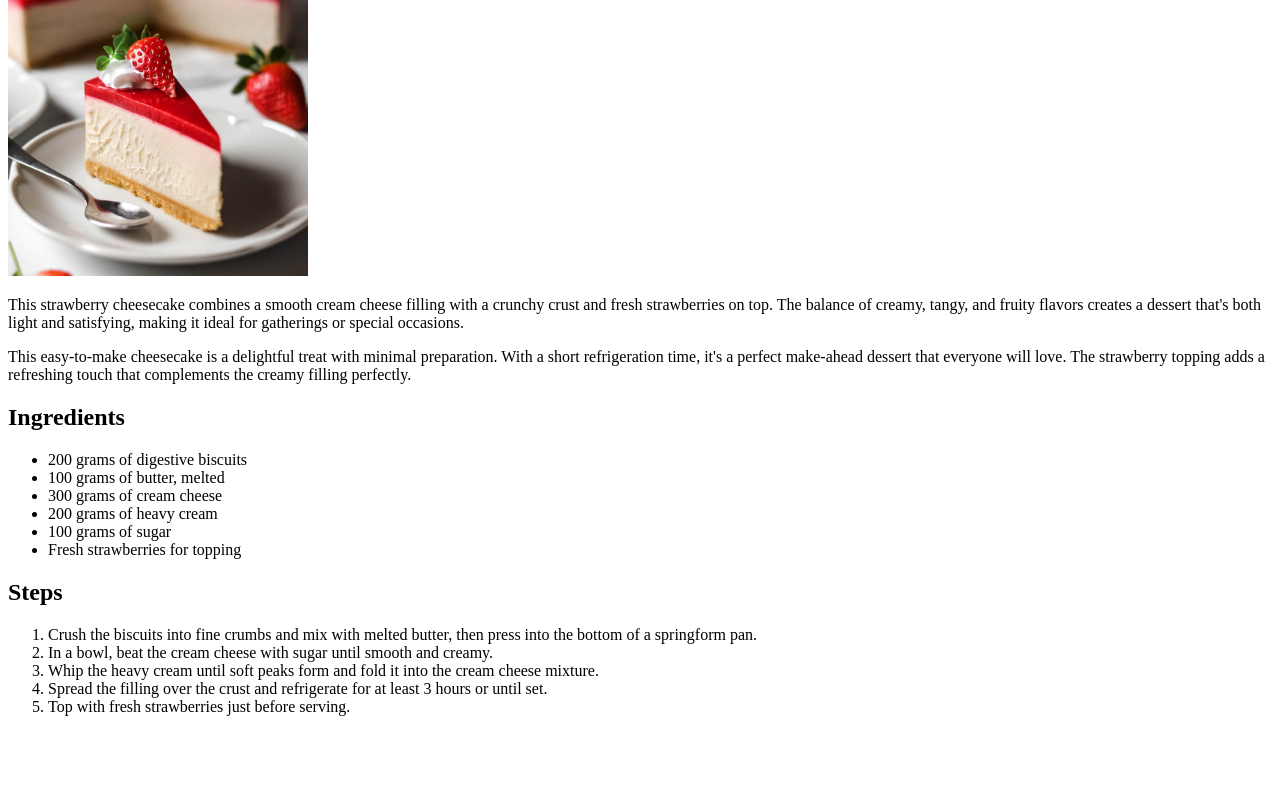
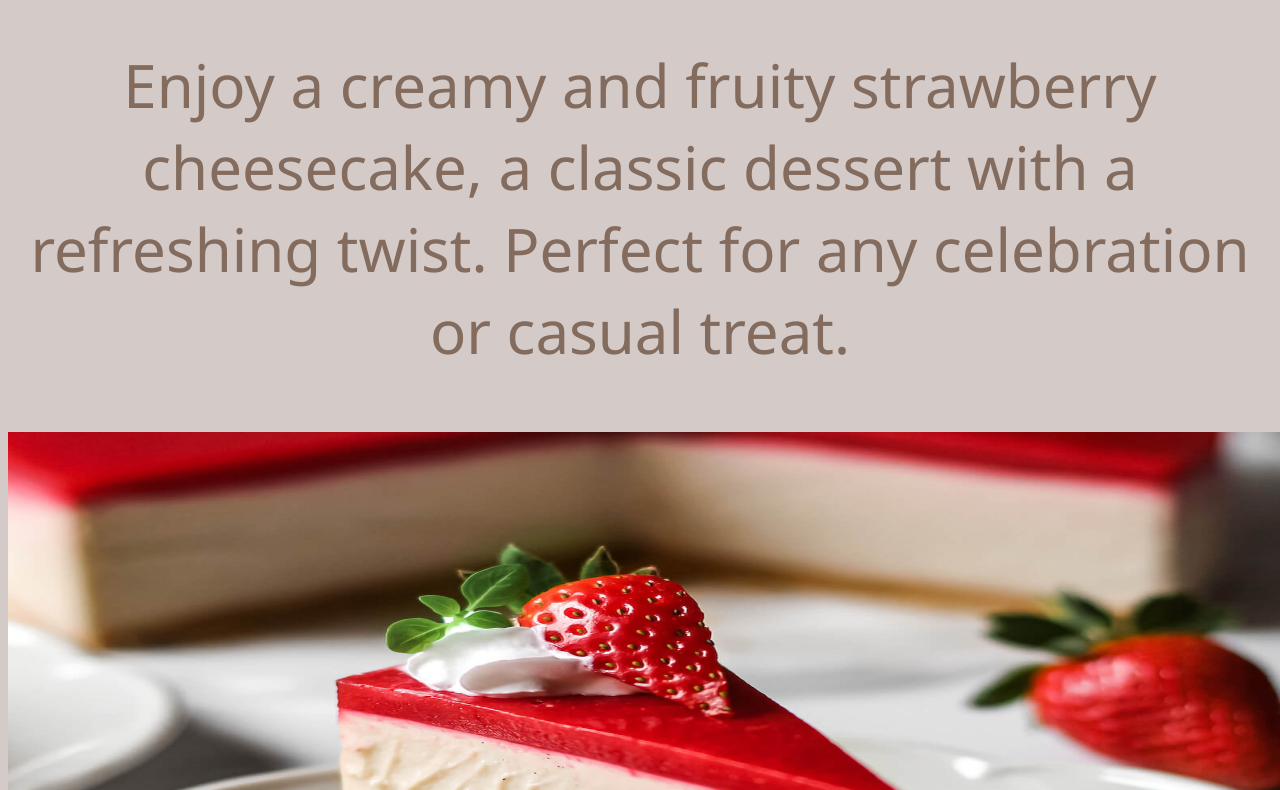
Before and after one commit to Giancarlo174/odin-recipes, a plain HTML site: page recipes/strawberrycheescake.html in a window 1280 px wide. Shown: the part 138-928 px from the top of the page. Before the commit the page ends 870 px from the top, so only its background shows below. Drawn offline with Linux system fonts and the light colour scheme.

Commit message:
Style every page using classes and type selectors

```diff
--- a/recipes/strawberrycheescake.html
+++ b/recipes/strawberrycheescake.html
@@ -2,37 +2,38 @@
 <head lang="en">
     <head>
         <meta charset="utf-8">
+        <link rel="stylesheet" href="../styles.css">
         <title>Strawberry Cheesecake | TOP</title>
     </head>
 
     <body>
-        <h1>Strawberry Cheesecake</h1>
+        <h1 class="title">Strawberry Cheesecake</h1>
 
-        <p>Enjoy a creamy and fruity strawberry cheesecake, a classic dessert with a refreshing twist. Perfect for any celebration or casual treat.</p>
+        <p class="sub-title">Enjoy a creamy and fruity strawberry cheesecake, a classic dessert with a refreshing twist. Perfect for any celebration or casual treat.</p>
 
-        <img src="../img/strawberrycheescake.jpeg" alt="A delicious Strawberry Cheesecake dessert" width="300">
+        <img class="cake-img" src="../img/strawberrycheescake.jpeg" alt="A delicious Strawberry Cheesecake dessert" width="300">
 
-        <p>This strawberry cheesecake combines a smooth cream cheese filling with a crunchy crust and fresh strawberries on top. The balance of creamy, tangy, and fruity flavors creates a dessert that's both light and satisfying, making it ideal for gatherings or special occasions.</p>
+        <p class="info-paragraph">This strawberry cheesecake combines a smooth cream cheese filling with a crunchy crust and fresh strawberries on top. The balance of creamy, tangy, and fruity flavors creates a dessert that's both light and satisfying, making it ideal for gatherings or special occasions.</p>
 
-        <p>This easy-to-make cheesecake is a delightful treat with minimal preparation. With a short refrigeration time, it's a perfect make-ahead dessert that everyone will love. The strawberry topping adds a refreshing touch that complements the creamy filling perfectly.</p>
+        <p class="info-paragraph">This easy-to-make cheesecake is a delightful treat with minimal preparation. With a short refrigeration time, it's a perfect make-ahead dessert that everyone will love. The strawberry topping adds a refreshing touch that complements the creamy filling perfectly.</p>
 
         <h2>Ingredients</h2>
             <ul>
-                <li>200 grams of digestive biscuits</li>
-                <li>100 grams of butter, melted</li>
-                <li>300 grams of cream cheese</li>
-                <li>200 grams of heavy cream</li>
-                <li>100 grams of sugar</li>
-                <li>Fresh strawberries for topping</li>
+                <li class="ingredients">200 grams of digestive biscuits</li>
+                <li class="ingredients">100 grams of butter, melted</li>
+                <li class="ingredients">300 grams of cream cheese</li>
+                <li class="ingredients">200 grams of heavy cream</li>
+                <li class="ingredients">100 grams of sugar</li>
+                <li class="ingredients">Fresh strawberries for topping</li>
             </ul>
 
         <h2>Steps</h2>
             <ol>
-                <li>Crush the biscuits into fine crumbs and mix with melted butter, then press into the bottom of a springform pan.</li>
-                <li>In a bowl, beat the cream cheese with sugar until smooth and creamy.</li>
-                <li>Whip the heavy cream until soft peaks form and fold it into the cream cheese mixture.</li>
-                <li>Spread the filling over the crust and refrigerate for at least 3 hours or until set.</li>
-                <li>Top with fresh strawberries just before serving.</li>
+                <li class="steps">Crush the biscuits into fine crumbs and mix with melted butter, then press into the bottom of a springform pan.</li>
+                <li class="steps">In a bowl, beat the cream cheese with sugar until smooth and creamy.</li>
+                <li class="steps">Whip the heavy cream until soft peaks form and fold it into the cream cheese mixture.</li>
+                <li class="steps">Spread the filling over the crust and refrigerate for at least 3 hours or until set.</li>
+                <li class="steps">Top with fresh strawberries just before serving.</li>
             </ol>
     </body>
 </head>
--- a/styles.css
+++ b/styles.css
@@ -8,7 +8,7 @@
     font-size: 60px;
 }
 
-.title, .sub-title, a {
+.title, .sub-title, a, h2 {
     color: hsl(22, 17%, 44%);
 }
 
@@ -22,16 +22,31 @@
     font-size: 47px;
 }
 
-.intro-paragraph, li {
+.intro-paragraph, li, p {
     color: hsl(22, 27%, 48%);
 }
 
-li, a {
+.a-recipe, a {
     list-style-type: none;
     text-decoration: none;
 }
 
-a {
+a, h2 {
     font-size: 30px;
     font-weight: 700
 }
+
+.cake-img {
+    height: auto;
+    height: 700px;
+    width: 1290px;
+    display: block; margin-left: auto; margin-right: auto;
+}
+
+.info-paragraph {
+    font-size: 20px;
+}
+
+.ingredients, .steps {
+    font-size: 25px;
+}
```
Also changed, not shown: index.html (+3 -3 lines), recipes/chocolatemousse.html (+15 -14 lines), recipes/lemoncake.html (+14 -10 lines).
